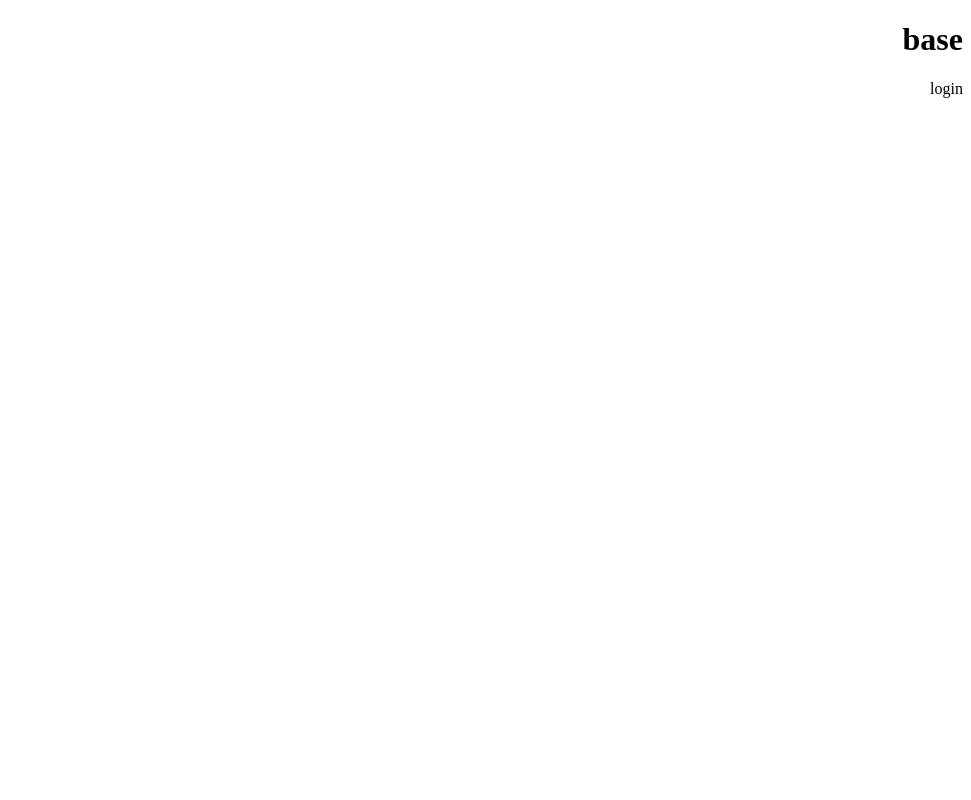
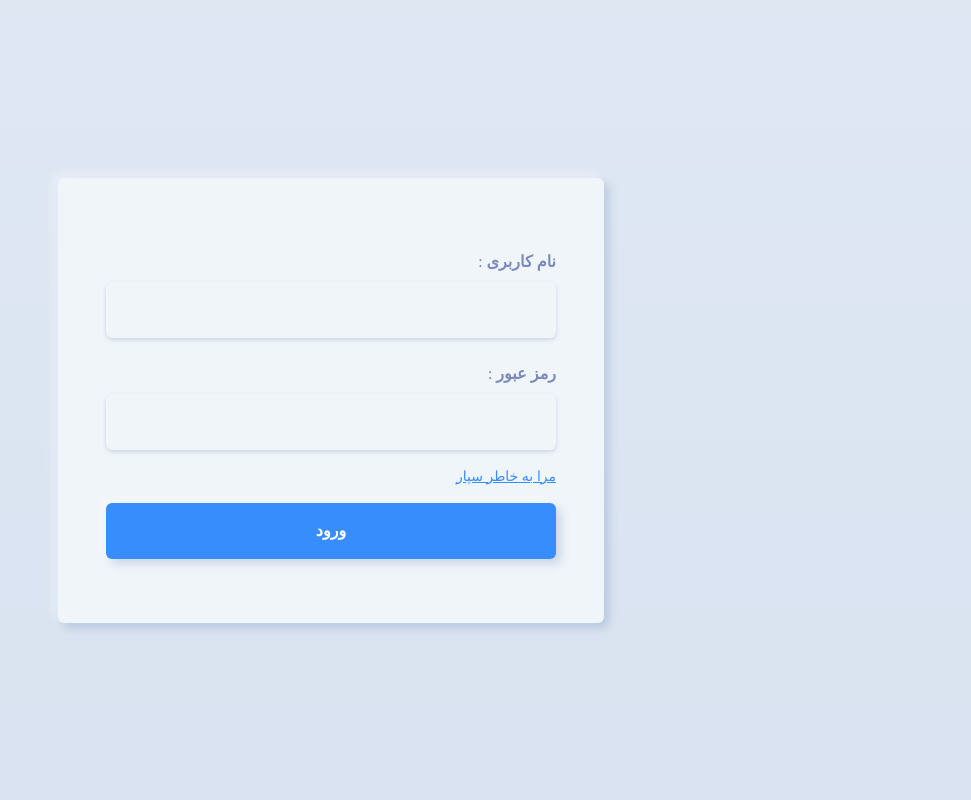
Before and after one commit to morteza-develop/lunchlist, a Django app: page /dashboard/login/ in a window 1280 px wide. Before the commit the part shown is almost empty. Shown: the whole page, without its empty margins (309-1280 px from the left). Run offline with Django 5.2, Linux system fonts and the light colour scheme; some libraries are stand-ins or nearby versions.

Commit message:
create login form and attach bootstrap files

```diff
--- /dev/null
+++ b/lunchlist/static/css/styles.css
@@ -0,0 +1,19 @@
+/* :root {
+    --main-bg-color: coral;
+  }
+
+  #div1 {
+    background-color: var(--main-bg-color);
+  }
+
+  #div2 {
+    background-color: var(--main-bg-color);
+  } */
+
+
+  body{
+    margin: 0;
+    padding: 0;
+    box-sizing: border-box;
+    font-family: 'font1';
+  }
--- a/lunchlist/templates/base.html
+++ b/lunchlist/templates/base.html
@@ -5,15 +5,32 @@
 <head>
     <meta charset="UTF-8">
     <meta name="viewport" content="width=device-width, initial-scale=1.0">
+
+    <style>
+        @font-face {
+            font-family: 'font1';
+            src: url("{% static 'fonts/Vazir-Light.woff2' %} ") format('woff2'),
+            url("{% static 'fonts/Vazir-Light.woff' %}") format('woff'),
+            url("{% static 'fonts/Vazir-Light.ttf' %}") format('truetype'),
+            url("{% static 'fonts/Vazir-Light.eot' %}");
+        }
+    </style>
+    <link rel="stylesheet" href="{% static 'css/styles.css' %}">
+
+    <link rel="stylesheet" href="{% static 'css/bootstrap.rtl.min.css' %}">
+
+
     <title>{% block title %}{% endblock %}</title>
 </head>
 <body>
 
-    <h1>base</h1>
 
     {% block content %}
 
     {% endblock %}
 
+
+
+    <link rel="stylesheet" href="{% static 'js/bootstrap.bundle.min.js' %}">
 </body>
 </html>
--- a/lunchlist/templates/dashboard/login.html
+++ b/lunchlist/templates/dashboard/login.html
@@ -7,5 +7,47 @@
 {% endblock %}
 
 {% block content %}
-login
+
+<div class="vh-100 d-flex justify-content-center align-items-center bg-gradient">
+    <div class="container">
+
+        <div class="row d-flex justify-content-center ">
+            <div class="col-12 col-md-8 col-lg-6">
+                <div class="card bg-light shadow rounded">
+                    <div class="card-body p-5">
+                        <div>
+
+                            <!-- <div class="alert alert-danger alert-dismissible fade show" role="alert">
+
+                                <button type="button" class="btn-close" data-bs-dismiss="alert"
+                                    aria-label="Close"></button>
+                            </div> -->
+
+                        </div>
+                        <form action="" method="POST" class="mb-3 mt-md-4">
+
+                            <div class="my-4">
+                                <label for="username" class="form-label ">نام کاربری : </label>
+                                <input type="text" class="form-control shadow-sm rounded" id="username" name="username">
+                            </div>
+                            <div class="mb-3">
+                                <label for="password" class="form-label ">رمز عبور : </label>
+                                <input type="password" class="form-control shadow-sm rounded" id="password"
+                                    name="password">
+                            </div>
+                            <p class="small"><a class="text-primary" href="">مرا به خاطر سپار</a></p>
+                            <div class="d-grid">
+                                <button class="btn btn-outline-primary shadow rounded" type="submit">ورود</button>
+                            </div>
+                        </form>
+
+
+                    </div>
+                </div>
+            </div>
+        </div>
+    </div>
+</div>
+
+
 {% endblock %}
```
Also changed, not shown: lunchlist/apps/dashboard/views.py (+8 -1 lines).
